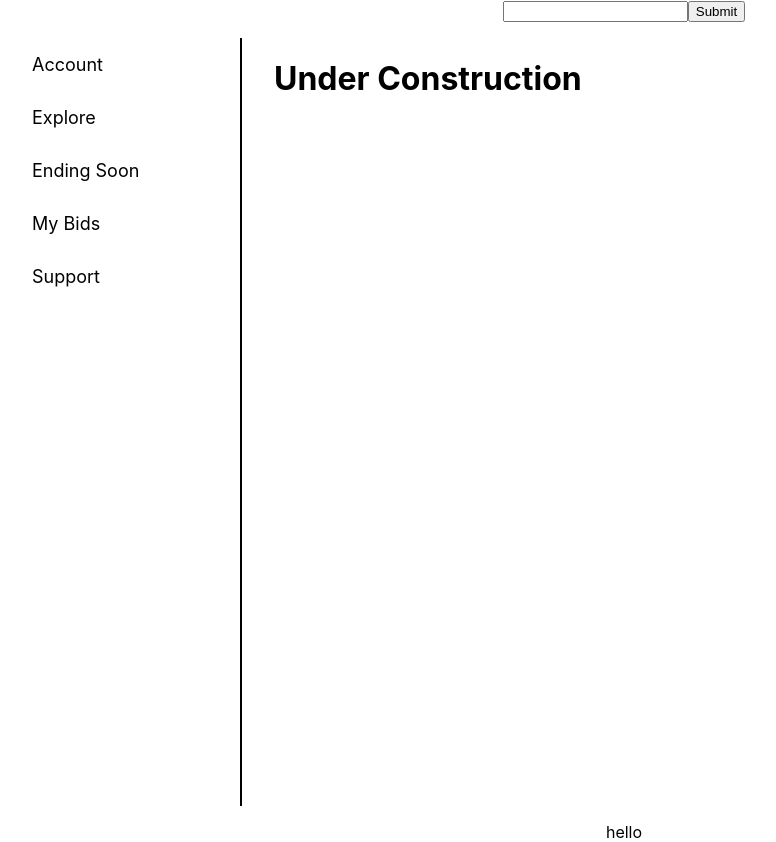
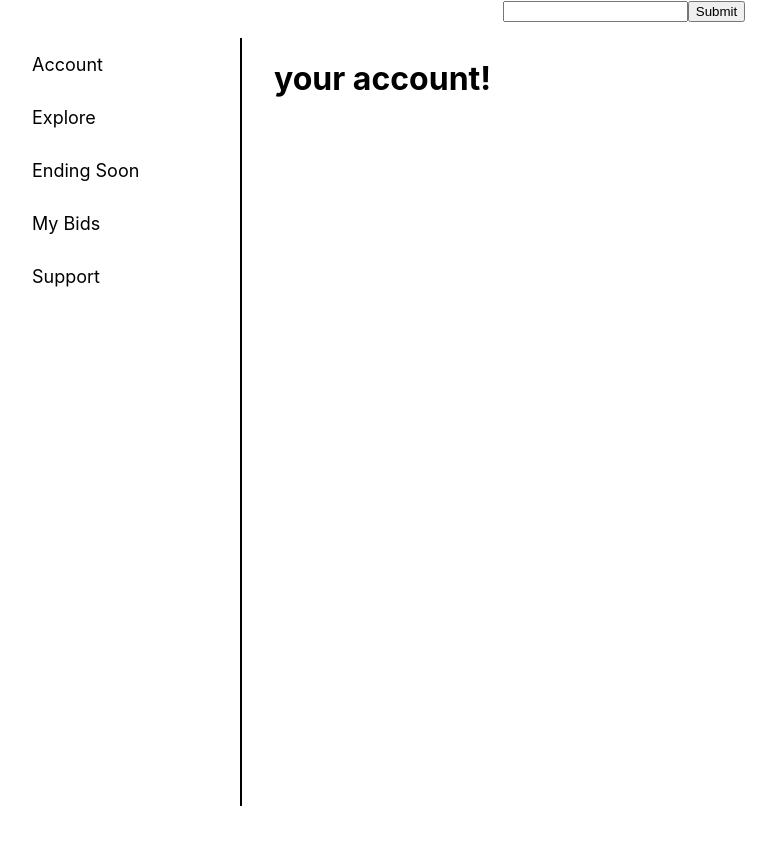
Before and after one commit to spartanhero93/auto-bid-react, a React (Create React App) app: page / in a window 1280 px wide. Both pictures are taken after a click on the item "Account". Shown: the whole page, without its empty margins (16-792 px from the left). Built offline with nearby package versions, Linux system fonts and the light colour scheme.

Commit message:
add account page

```diff
--- a/src/App.js
+++ b/src/App.js
@@ -10,7 +10,6 @@ function App() {
     <div className="App">
       <Navbar />
       <Sidebar />
-      hello
     </div>
   );
 }
--- a/src/Containers/Content.js
+++ b/src/Containers/Content.js
@@ -2,6 +2,7 @@ import { useEffect, useState } from 'react'
 import styled from 'styled-components'
 
 import Explore from '../Routes/Explore'
+import Account from '../Routes/Account'
 
 const Container = styled.div`
   padding: 1rem 2rem;
@@ -10,10 +11,13 @@ const Container = styled.div`
 export default function Content({title}){
 
   function handlePage(title) {
-    if(title === 'Explore') {
-      return <Explore />
-    } else {
-      return <h1>Under Construction</h1>
+    switch (title) {
+      case 'Explore':
+        return <Explore />;
+      case 'Account':
+       return <Account />;
+      default:
+        return <h1>Under construction</h1>
     }
   }
     return(
--- /dev/null
+++ b/src/Routes/Account.js
@@ -0,0 +1,9 @@
+export default function Account() {
+  return(
+    <div>
+      <header>
+        <h1>your account!</h1>
+      </header>
+    </div>
+  )
+}
```
